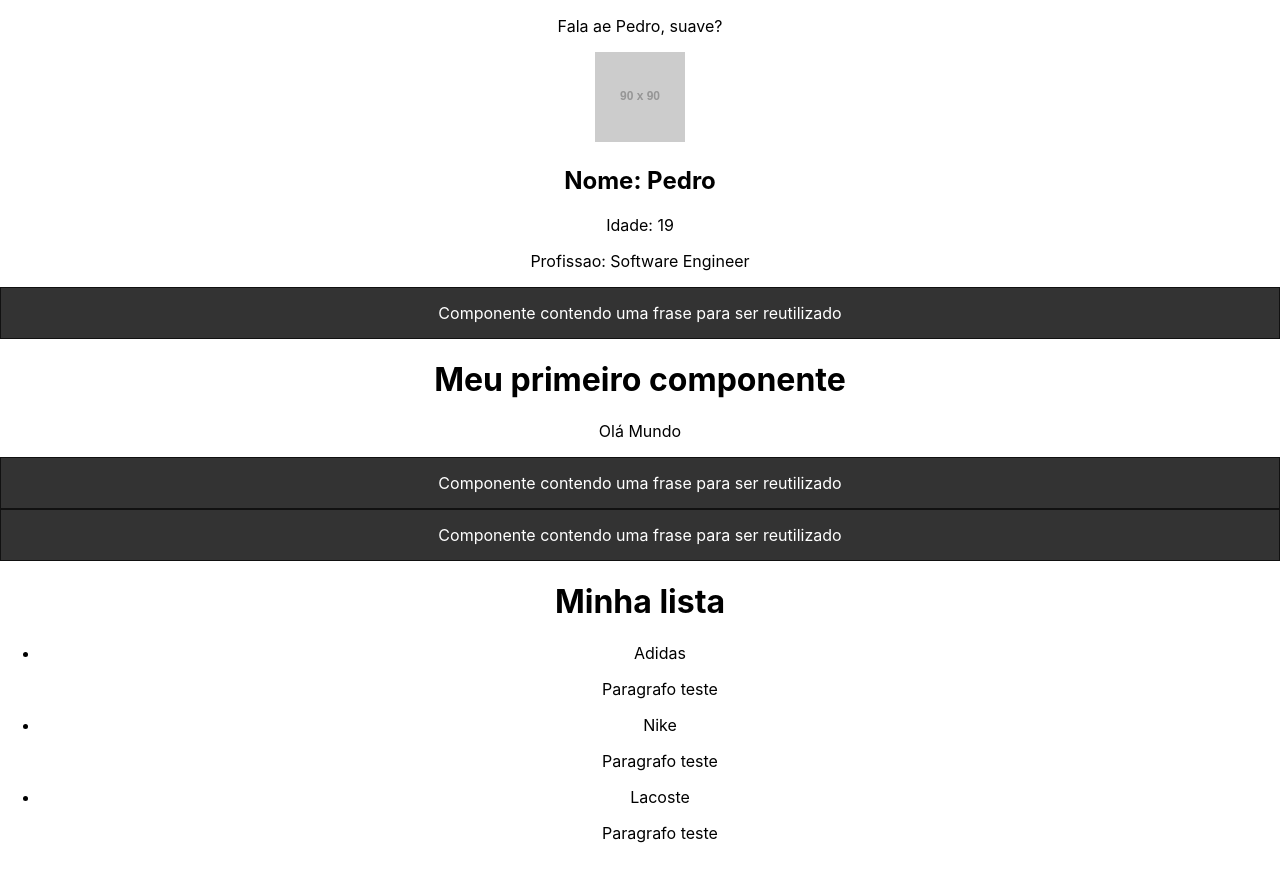
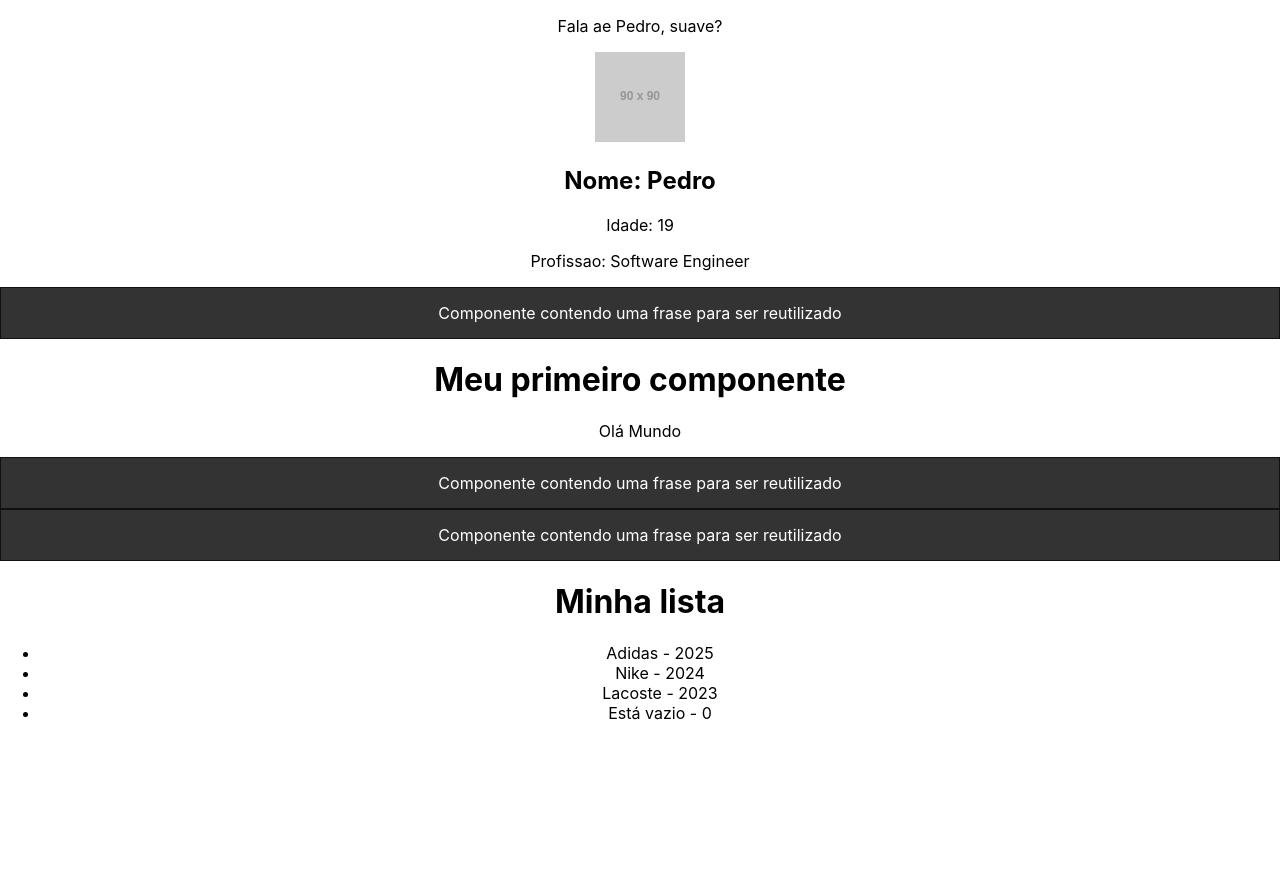
Before and after one commit to PedroMaiaAlves/ReactAulas, a React (Create React App) app: page / in a window 1280 px wide. Shown: the top 880 px of the page. Built offline with nearby package versions, Linux system fonts and the light colour scheme.

Commit message:
Aula 8 AVANCANDO EM PROPS

```diff
--- a/src/components/Item.jsx
+++ b/src/components/Item.jsx
@@ -1,11 +1,17 @@
-function Item(props){
+import PropTypes from 'prop-types'
+
+function Item({marca = "Está vazio", lancamento = 0}){
 
     return(
         <>
-        <li>{props.marca}</li>
-        <p>Paragrafo teste</p>
+        <li>{marca} - {lancamento}</li>
         </>
     )
 }
 
+ Item.propTypes = {
+    marca: PropTypes.string.isRequired,
+    lancamento: PropTypes.number,
+}
+
 export default Item
--- a/src/components/List.jsx
+++ b/src/components/List.jsx
@@ -5,9 +5,10 @@ function List() {
         <>
             <h1>Minha lista</h1>
             <ul>
-                <Item marca = "Adidas"/>
-                <Item marca = "Nike" />
-                <Item marca = "Lacoste" />
+                <Item marca = "Adidas" lancamento={2025}/>
+                <Item marca = "Nike" lancamento={2024}/>
+                <Item marca = "Lacoste" lancamento={2023}/>
+                <Item />
             </ul>
         </>
     )
```
